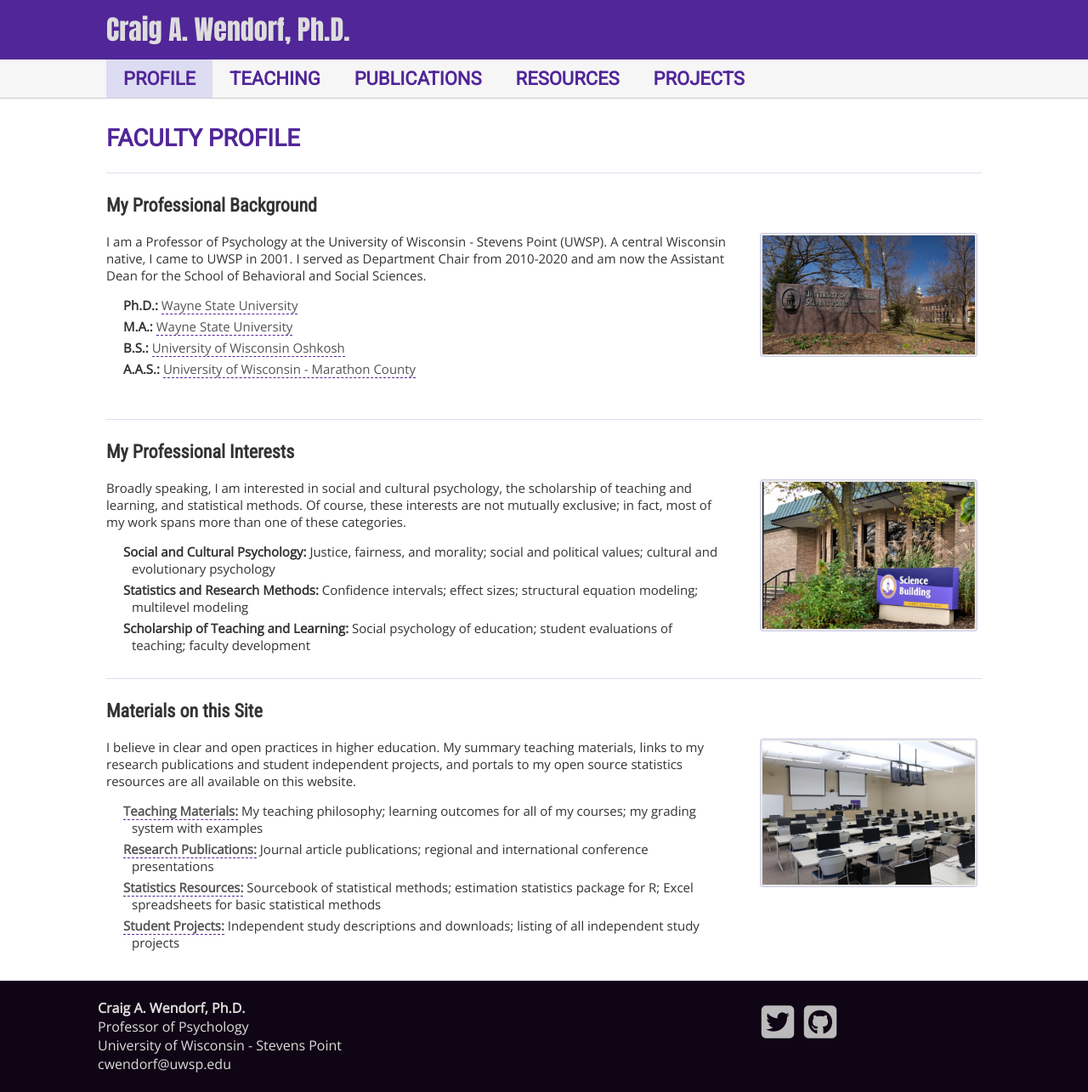
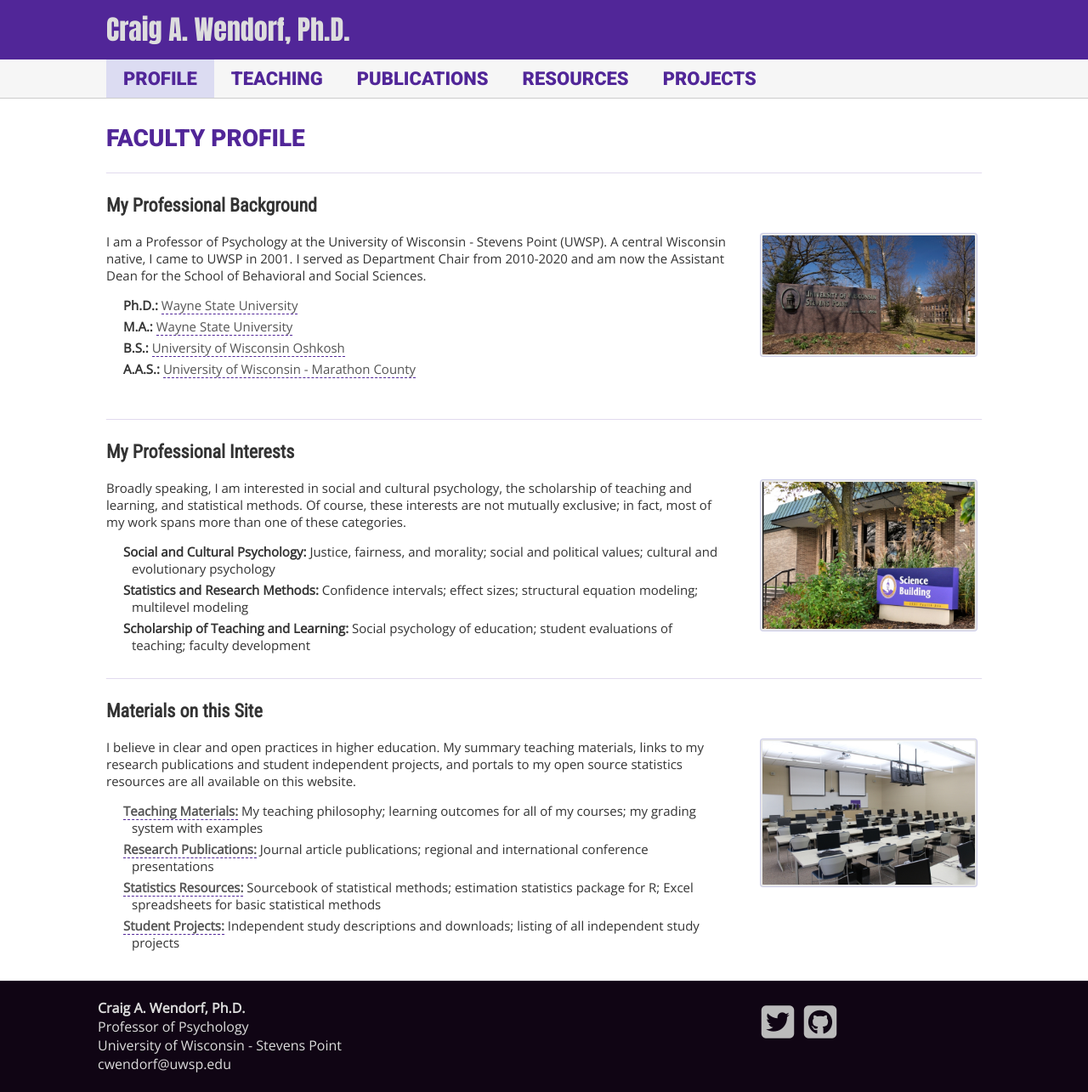
Before and after one commit to cwendorf/cwendorf.github.io, a Jekyll site: the page index.htm, which Jekyll copies as it is, in a window 1280 px wide. Shown: the whole page at 85% size. Built offline with Jekyll 4.4.1, drawn with Linux system fonts in a browser that asks for light colours; nearby versions of some CDN libraries; a style sheet for code colours, icons or effects is not loaded.

Commit message:
Update basic.css

```diff
--- a/assets/basic.css
+++ b/assets/basic.css
@@ -6,7 +6,7 @@
 @import url("https://fonts.googleapis.com/css?family=Open+Sans") screen, print, projection;
 @import url("https://fonts.googleapis.com/css?family=Anton") screen, print, projection;
 @import url("https://fonts.googleapis.com/css2?family=Roboto+Condensed") screen, print, projection;
-@import url("https://fonts.googleapis.com/css2?family=Roboto") screen, print, projection;
+@import url('https://fonts.googleapis.com/css2?family=Roboto:wght@900&display=swap') screen, print, projection;
 
 body {
     margin: auto;
```
